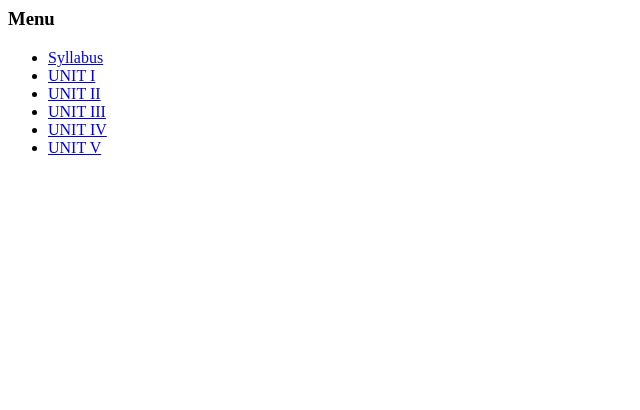
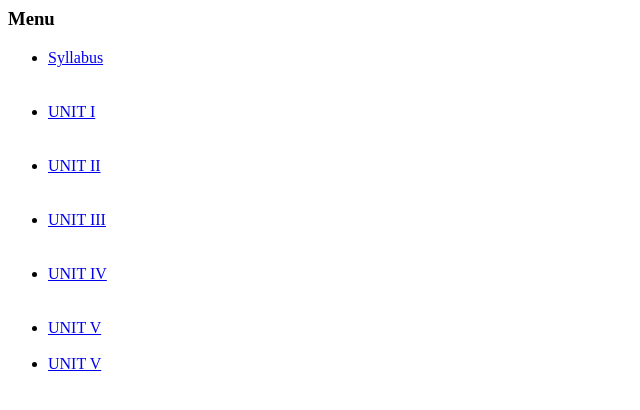
Before and after one commit to padma79/webprogram1, a plain HTML site: page index.html in a window 1280 px wide. Shown: the whole page, without its empty margins (0-640 px from the left). Drawn offline with Linux system fonts and the light colour scheme.

Commit message:
Update index.html

```diff
--- a/index.html
+++ b/index.html
@@ -5,12 +5,13 @@
 <body>
 <h3> Menu </h3>
 <ul>
-<li> <a href = "Syllabus.pdf" target = "secondframe"> Syllabus </a><br>
-<li> <a href = "Unit1.pdf" target = "secondframe"> UNIT I </a><br>
-<li> <a href = "Unit2.pdf" target = "secondframe"> UNIT II </a><br>
-<li> <a href = "Unit3.pdf" target = "secondframe"> UNIT III </a><br>
-<li> <a href = "Unit4.pdf" target = "secondframe"> UNIT IV </a><br>
- <li> <a href = "Unit5.pdf" target = "secondframe"> UNIT V </a><br>
+<li> <a href = "Syllabus.pdf" target = "secondframe"> Syllabus </a><br><br><br>
+<li> <a href = "Unit1.pdf" target = "secondframe"> UNIT I </a><br><br><br>
+<li> <a href = "Unit2.pdf" target = "secondframe"> UNIT II </a><br><br><br>
+<li> <a href = "Unit3.pdf" target = "secondframe"> UNIT III </a><br><br><br>
+<li> <a href = "Unit4.pdf" target = "secondframe"> UNIT IV </a><br><br><br>
+ <li> <a href = "Unit5.pdf" target = "secondframe"> UNIT V </a><br><br>
+   <li> <a href = "Unit5.pdf" target = "secondframe"> UNIT V </a><br><br>
 </ul>
 </body>
 </html>
```
